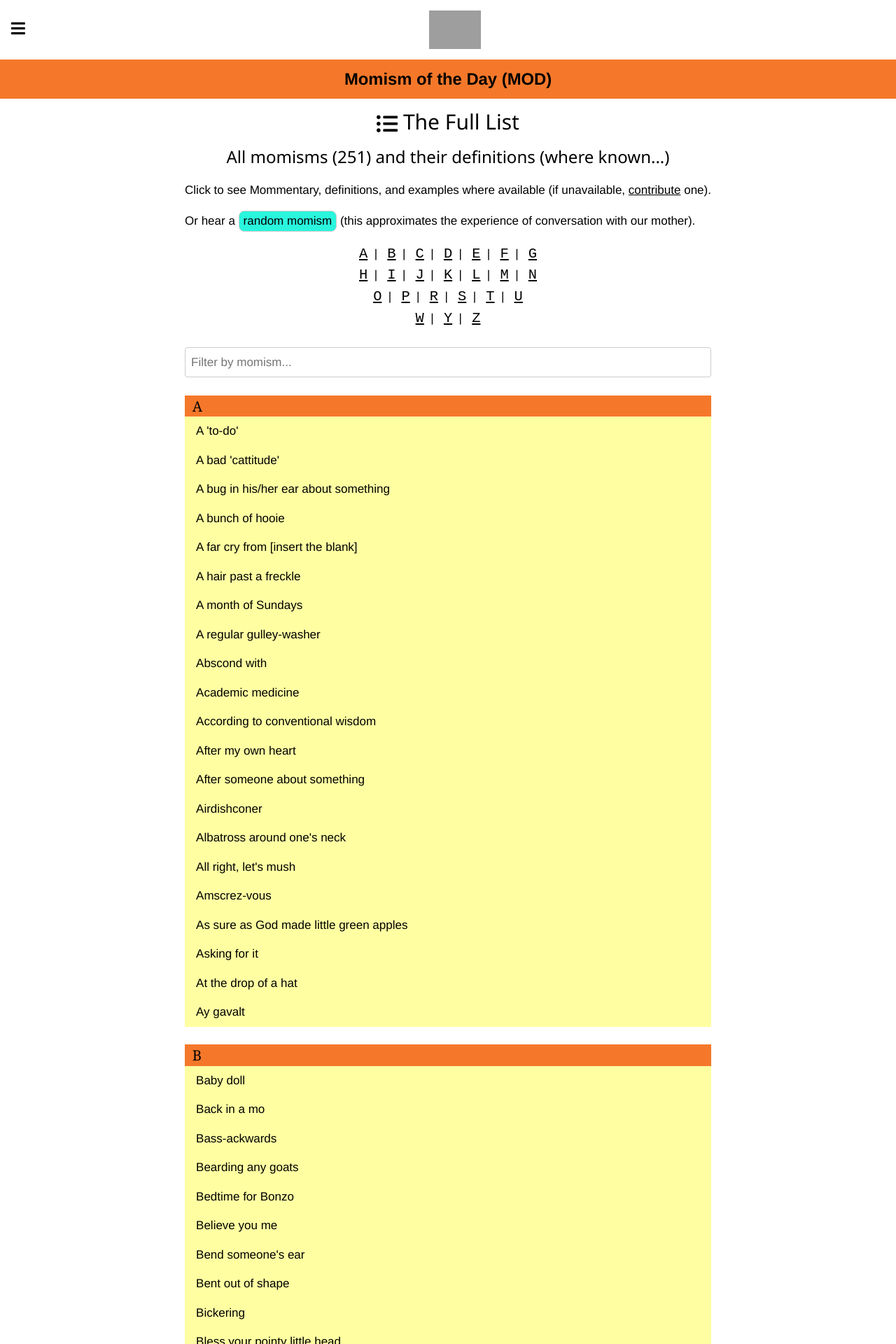
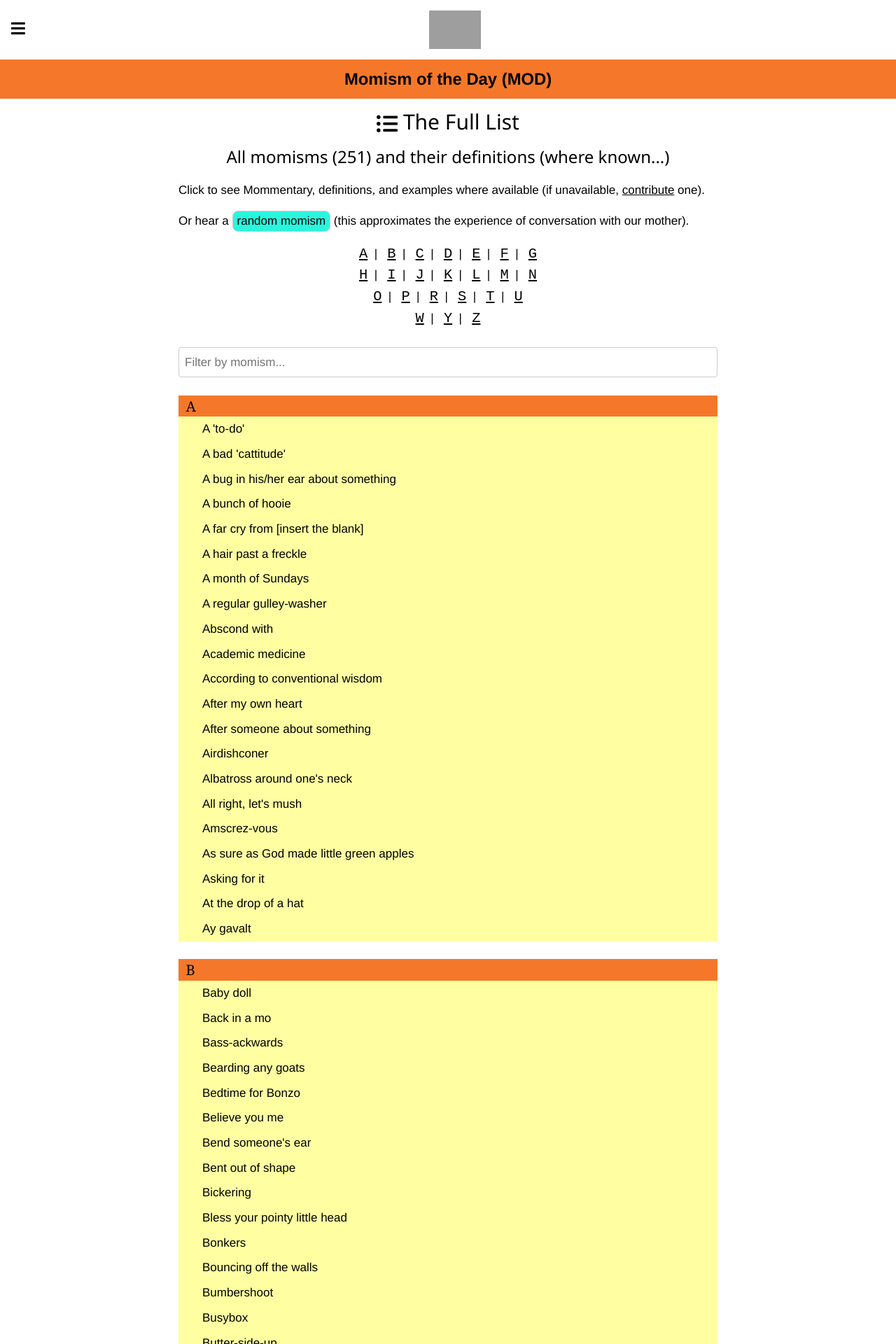
Before and after one commit to summerhays/new_momisms, a Jekyll site: the page built from list.html, in a window 1280 px wide. Shown: the top 1920 px of the page at 70% size. Built offline with Jekyll 4.4.1, drawn with Linux system fonts in a browser that asks for light colours; grey boxes are pictures that could not be loaded.

Commit message:
why 2rem on mobile...dunno

```diff
--- a/assets/css/style.scss
+++ b/assets/css/style.scss
@@ -74,6 +74,13 @@
   align-items: center;
   transition: margin-left .5s;
   height: 100%;
+}
+
+.list_button {
+	width: 100%;
+	padding: .3em 2em ;
+	border: none;
+	text-align: left;
 }
 
 .fix_anchor:target {
@@ -204,7 +211,7 @@
      padding-top: 12px;
    }
 
-   .fix_anchor {scroll-margin-top: 1.76rem;}
+   .fix_anchor {scroll-margin-top: 2.01rem;}
 }
 // Wide screen end
 //
@@ -271,7 +278,7 @@
   	  max-width: 100%;
     }
 
-    .fix_anchor {scroll-margin-top: 2rem;}
+    .fix_anchor {scroll-margin-top: 2.01rem;}
 }
 // Narrow screen end
 
--- a/list.html
+++ b/list.html
@@ -24,11 +24,11 @@
 {% assign counter = counter | plus: 1 %}
 {% assign nowslice = each.momism | slice: 0 %}{% if nowslice == "[" %}{% assign nowslice = each.momism | slice: 1 %}{% endif %}
 {% unless nowslice == abc %}{% assign abc = each.momism | slice: 0 %}{% if abc == "[" %}{% assign abc = each.momism | slice: 1 %}{% endif %}
-<br>
+<div>&nbsp;</div>
 </div>
 <div class="sticky_anchor stanchor">
 	<div class="abc"><a name="{{ abc }}">&nbsp; {{ abc }}</a></div>{% endunless %}
-<button id="momism_id{{ each.order }}" onclick="openAccordion('momism{{ counter }}')" class="w3-button w3-block smiley turquoise w3-left-align wrap fix_anchor">{{ each.momism }}</button>
+<button id="momism_id{{ each.order }}" onclick="openAccordion('momism{{ counter }}')" class="list_button smiley turquoise wrap fix_anchor">{{ each.momism }}</button>
 <div id="momism{{ counter }}" class="w3-hide w3-container">
 	<p>{% if each.definition %}{{ each.definition }}{% else %}<em>Definition unknown. <a href="/contribute.html">Contribute</a> one</em>{% endif %}</p>
     {% if each.example %}<p><em>{{ each.example }}</em></p>{% endif %}
```
